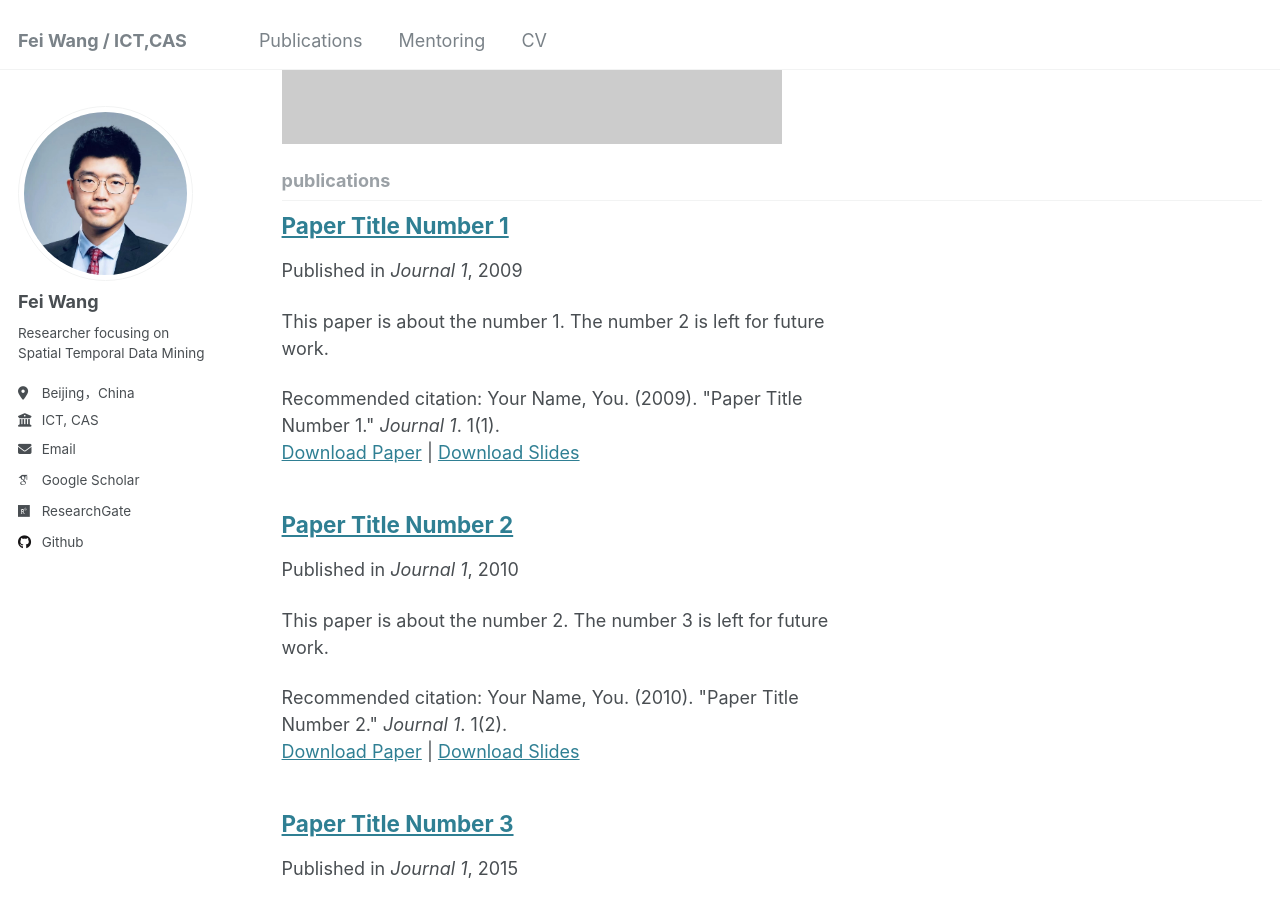
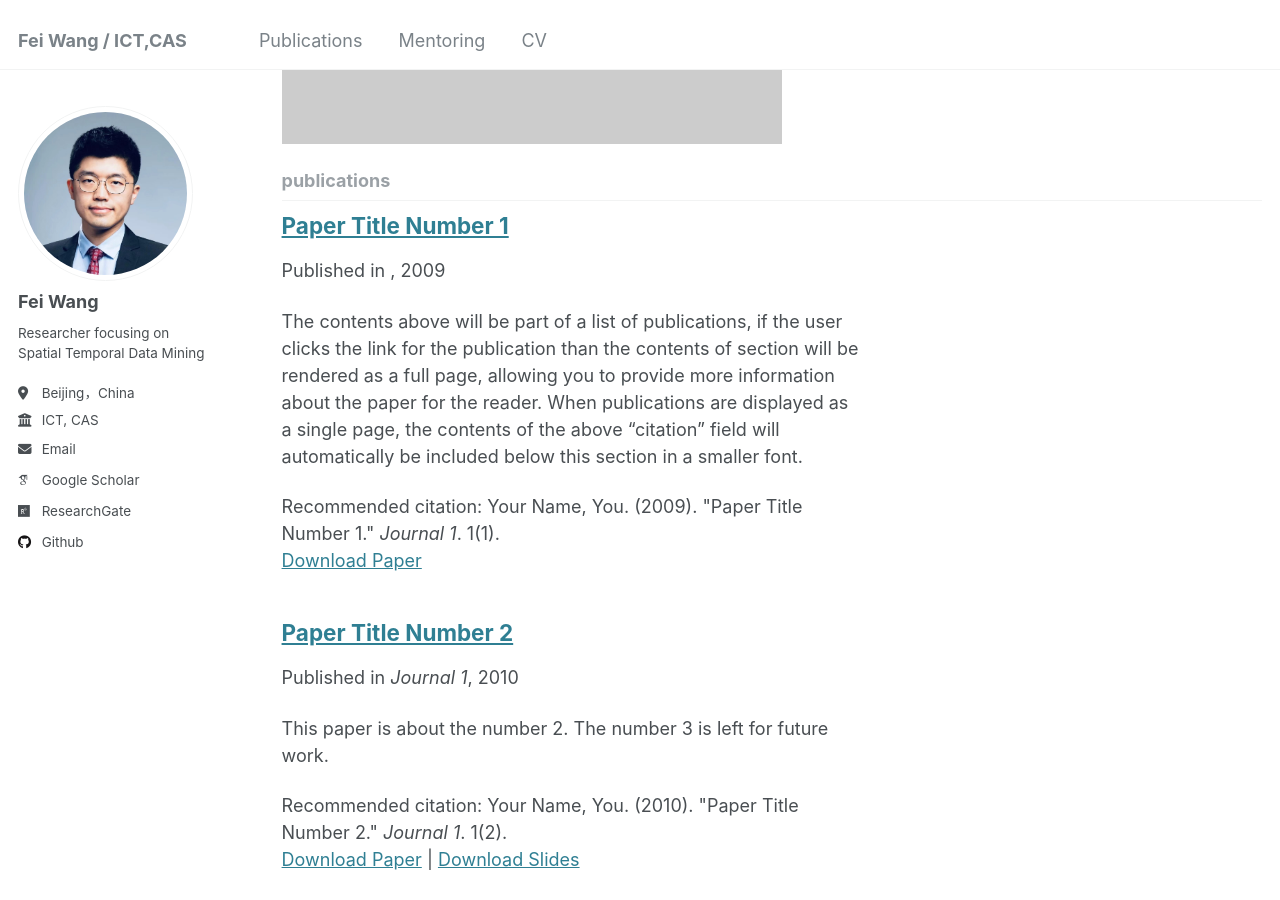
Before and after one commit to finleywang/GestaltCogTeam.github.io, a Jekyll site: the page built from _pages/collection-archive.html, in a window 1280 px wide and 900 px high, scrolled down 948 px. Built offline with Jekyll 4.4.1, drawn with Linux system fonts in a browser that asks for light colours; some web fonts are replaced.

Commit message:
Update 2009-10-01-paper-title-number-1.md

```diff
--- a/_publications/2009-10-01-paper-title-number-1.md
+++ b/_publications/2009-10-01-paper-title-number-1.md
@@ -1,12 +1,8 @@
 ---
 title: "Paper Title Number 1"
 collection: publications
-category: manuscripts
+category: publicationin2024
 permalink: /publication/2009-10-01-paper-title-number-1
-excerpt: 'This paper is about the number 1. The number 2 is left for future work.'
-date: 2009-10-01
-venue: 'Journal 1'
-slidesurl: 'http://academicpages.github.io/files/slides1.pdf'
 paperurl: 'http://academicpages.github.io/files/paper1.pdf'
 citation: 'Your Name, You. (2009). &quot;Paper Title Number 1.&quot; <i>Journal 1</i>. 1(1).'
 ---
```
